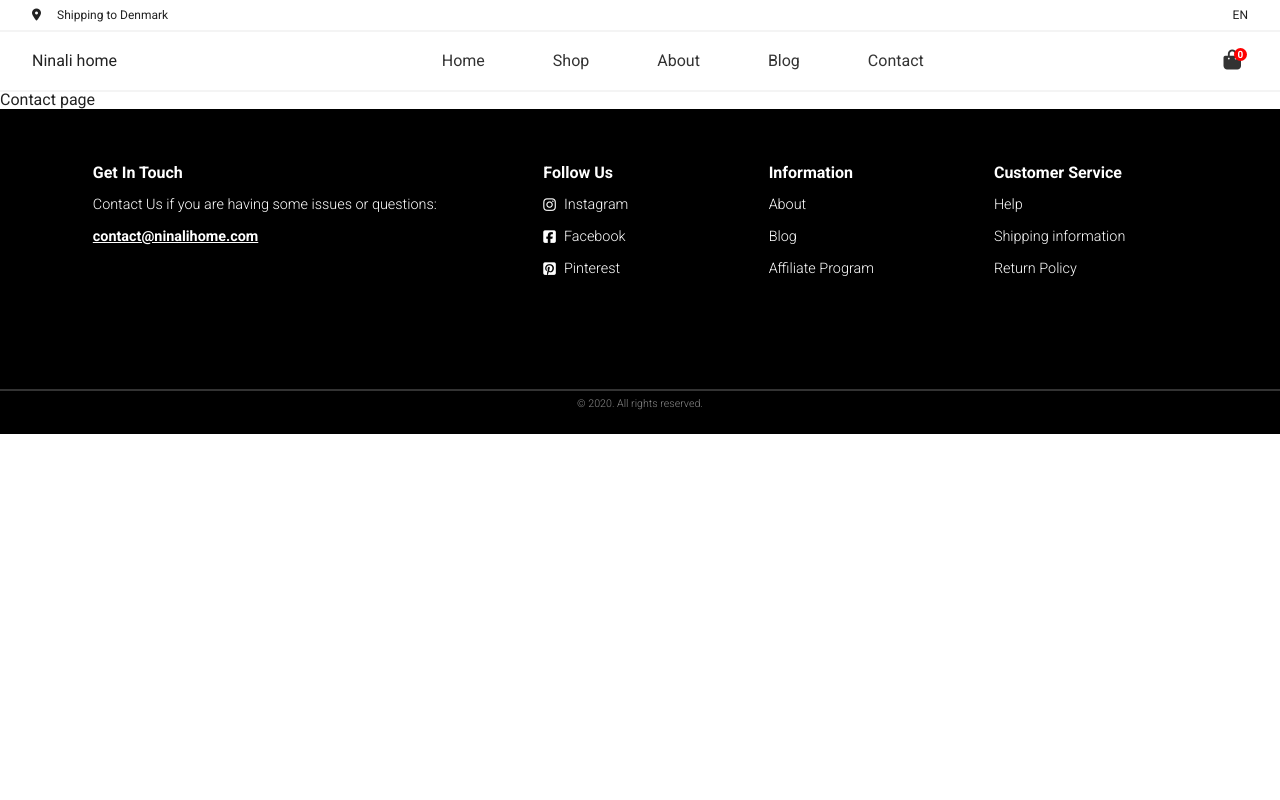
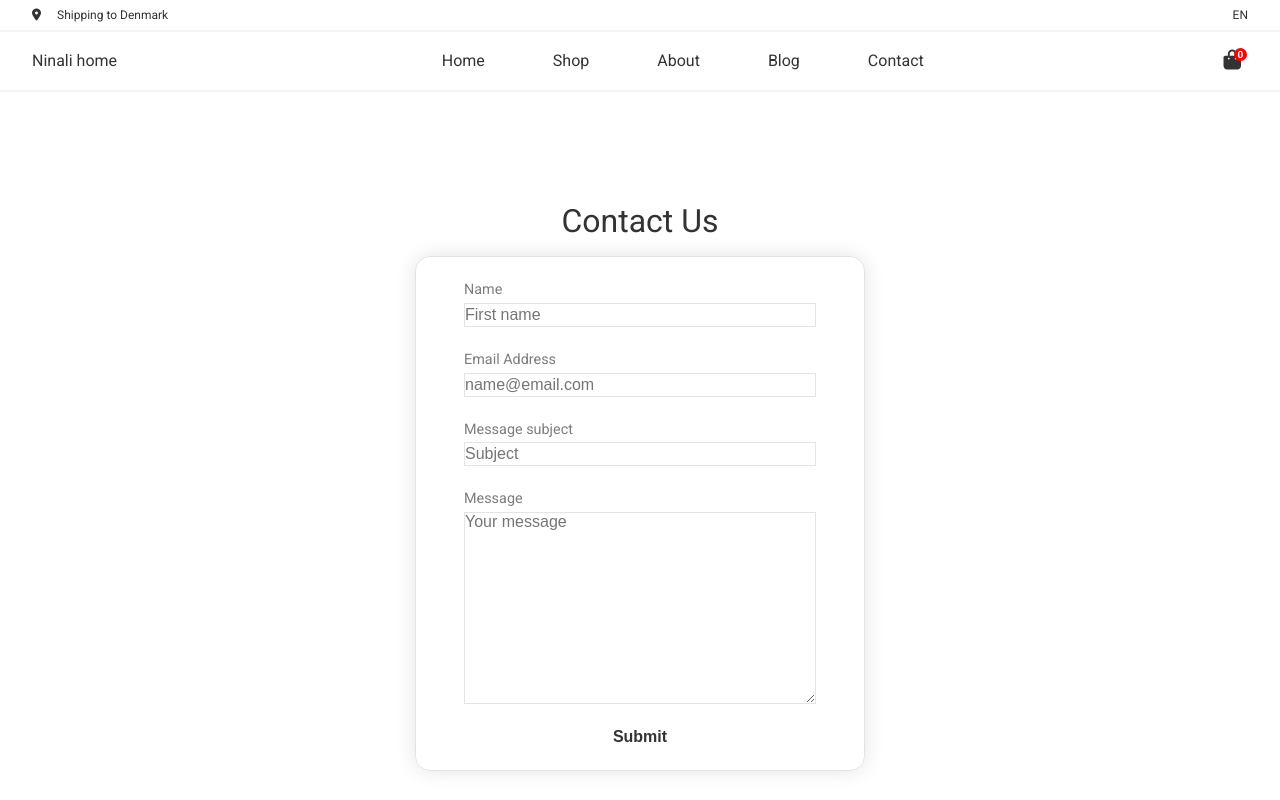
Before and after one commit to nikitabobers/ninalihome, a React (Create React App) app in the folder client/: page /contact in a window 1280 px wide. Shown: the top 800 px of the page. Built offline with nearby package versions, Linux system fonts and the light colour scheme.

Commit message:
contact page layout; 404 page button added

```diff
--- a/client/src/components/pages/contact/Contact.jsx
+++ b/client/src/components/pages/contact/Contact.jsx
@@ -1,7 +1,33 @@
 import React from "react";
+import "./contact.css";
 
 const Contact = () => {
-	return <div>Contact page</div>;
+	return (
+		<div className="container">
+			<div className="contact--section">
+				<h1>Contact Us</h1>
+				<form className="contact--cart">
+					<label className="contact--label">
+						Name
+						<input type="text" placeholder="First name" />
+					</label>
+					<label className="contact--label">
+						Email Address
+						<input type="email" placeholder="name@email.com" />
+					</label>
+					<label className="contact--label">
+						Message subject
+						<input type="text" placeholder="Subject" />
+					</label>
+					<label className="contact--label">
+						Message
+						<textarea placeholder="Your message" />
+					</label>
+					<input className="btn btn--black" type="submit" value="Submit" />
+				</form>
+			</div>
+		</div>
+	);
 };
 
 export default Contact;
--- /dev/null
+++ b/client/src/components/pages/contact/contact.css
@@ -0,0 +1,46 @@
+.contact--cart,
+.contact--section {
+	display: flex;
+	flex-direction: column;
+	align-items: center;
+}
+
+.contact--section {
+	min-height: 96vh;
+	margin-top: 7rem;
+}
+
+.contact--section h1 {
+	margin-bottom: 1rem;
+}
+
+.contact--cart {
+	border: 1px solid var(--color-grey-light);
+	box-shadow: 0 0 20px var(--color-grey-light);
+	border-radius: 15px;
+	min-width: 450px;
+	padding: 1.5rem 3rem;
+}
+.contact--label {
+	width: 100%;
+	display: flex;
+	flex-direction: column;
+	color: var(--color-grey);
+	margin-bottom: 1.5rem;
+	font-size: 0.9rem;
+}
+.contact--label input,
+textarea {
+	color: var(--color-black);
+	border: 1px solid var(--color-grey-light);
+	min-height: 1.5rem;
+	font-size: 1rem;
+	font-family: sans-serif;
+	margin-top: 0.3rem;
+}
+.contact--label textarea {
+	min-height: 12rem;
+}
+.contact--cart .btn--black {
+	width: 80%;
+}
--- a/client/src/components/pages/notFound/PageNotFound.jsx
+++ b/client/src/components/pages/notFound/PageNotFound.jsx
@@ -1,4 +1,5 @@
 import React from "react";
+import { Button } from "../../layout/button/Button";
 import "./pageNotFound.css";
 import { Link } from "react-router-dom";
 
@@ -11,9 +12,9 @@ const PageNotFound = () => {
 					<p>but the page you were looking for can't be found</p>
 				</div>
 				<div className="pageNotFound__image"></div>
-				<button className="btn__pageNotFound btn">
+				<Button buttonStyle="btn--black">
 					<Link to="/">Home Page</Link>
-				</button>
+				</Button>
 			</div>
 		</div>
 	);
--- a/client/src/components/pages/notFound/pageNotFound.css
+++ b/client/src/components/pages/notFound/pageNotFound.css
@@ -17,14 +17,3 @@
 	font-weight: 300;
 	font-style: italic;
 }
-.btn__pageNotFound a {
-	background: var(--color-black);
-	border-radius: 15px;
-	padding: 0.6rem 1rem;
-	color: #fff;
-	font-size: 1rem;
-}
-.btn__pageNotFound a:hover {
-	background: #333;
-	box-shadow: 0 0 4px var(--color-black);
-}
--- a/client/src/components/style/variables.css
+++ b/client/src/components/style/variables.css
@@ -1,5 +1,5 @@
 :root {
-	--color-black: #222;
+	--color-black: #333;
 	--color-grey: #7d7d7d;
 	--color-grey-light: #e4e4e4;
 	--color-white-dark: #f6f6f6;
```
